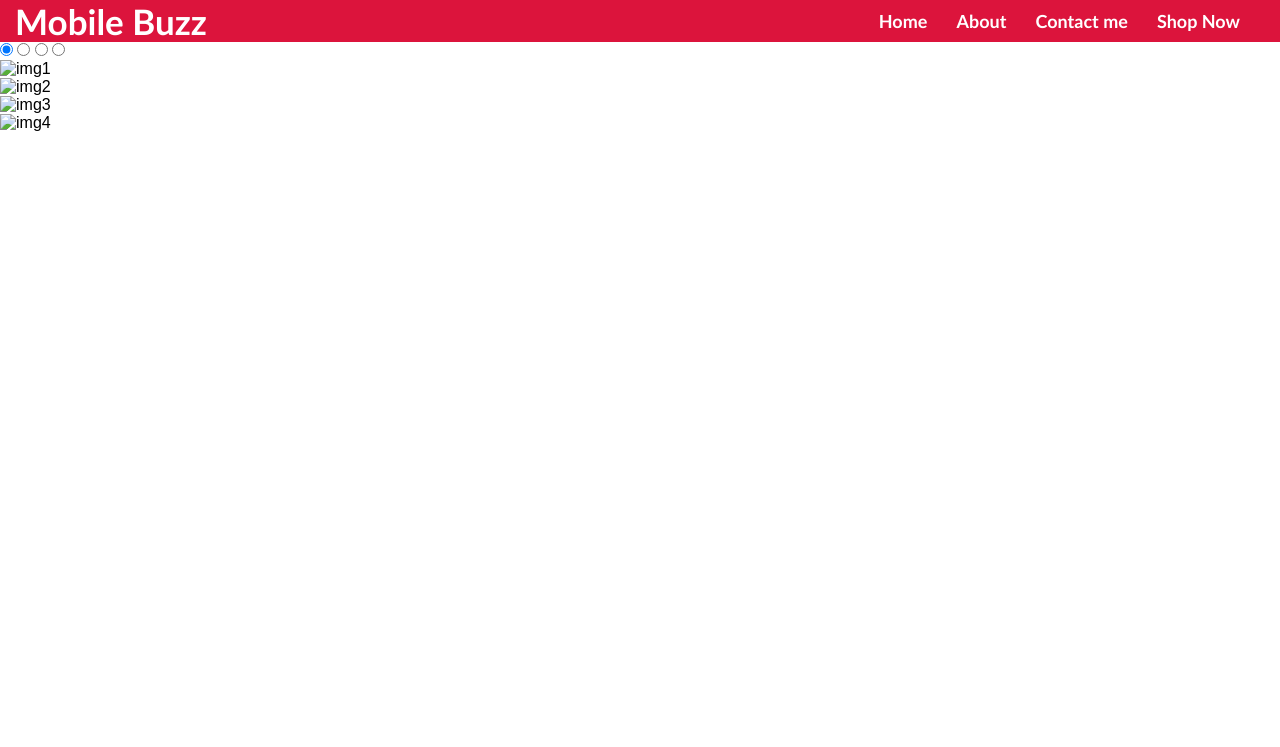
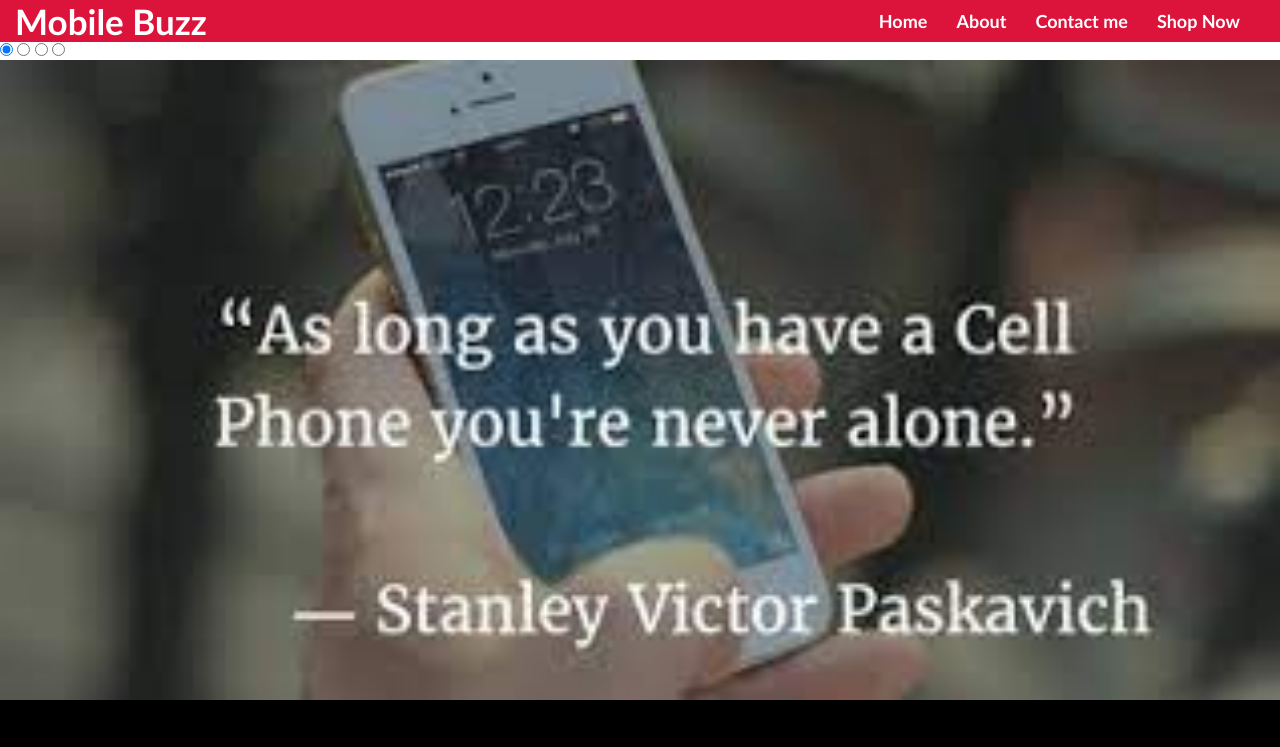
Before and after one commit to Vasudev6585558/Mobile-buzz, a plain HTML site: page index.html in a window 1280 px wide. Shown: the top 747 px of the page. Drawn offline with Linux system fonts and the light colour scheme; files that its build step writes are made by us from their sources.

Commit message:
Update index.html

```diff
--- a/index.html
+++ b/index.html
@@ -87,15 +87,15 @@
 
             <input type="radio" name="slide" id="img4">
 
-            <img src="./1.jpg" class="m1" alt="img1">
+            <img src="mobile/slogan1.png" class="m1" alt="img1">
 
-            <img src="./2.jpg" class="m2" alt="img2">
+            <img src="mobile/slogan2.png" class="m2" alt="img2">
 
-            <img src="./3.jpg" class="m3" alt="img3">
+            <img src="mobile/slogan3.png" class="m3" alt="img3">
 
-            <img src="./4.jpg" class="m4" alt="img4">
 
-        </div>
+
+</div>
 
         <div class="dots">
 
```
